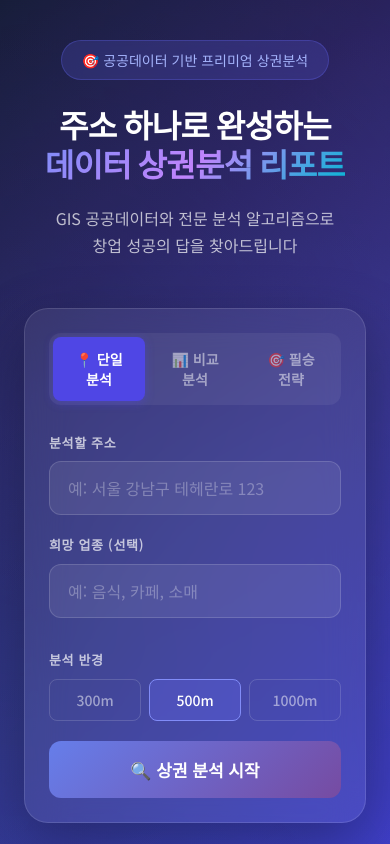
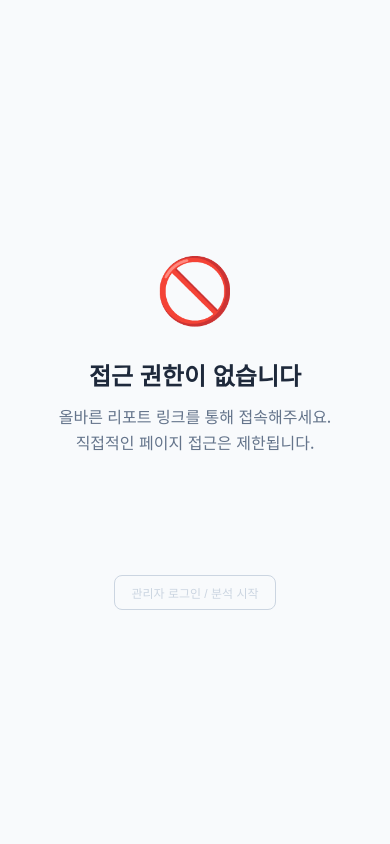
Before and after one commit to tube10081008-stack/sangkwon-report, a React (Vite) app: page / in a window 390 px wide. Shown: the top 844 px of the page. Built offline with nearby package versions, Linux system fonts and the light colour scheme.

Commit message:
feat: 모바일 가로 스크롤, URL 보안, PWA 적용

```diff
--- a/src/App.jsx
+++ b/src/App.jsx
@@ -1,5 +1,6 @@
 import { useState } from 'react';
 import { BrowserRouter as Router, Routes, Route } from 'react-router-dom';
+import AccessDenied from './pages/AccessDenied';
 import Landing from './pages/Landing';
 import ReportPage from './pages/ReportPage';
 import SharedReportPage from './pages/SharedReportPage';
@@ -8,7 +9,8 @@ function App() {
     return (
         <Router>
             <Routes>
-                <Route path="/" element={<Landing />} />
+                <Route path="/" element={<AccessDenied />} />
+                <Route path="/start-analysis" element={<Landing />} />
                 <Route path="/report" element={<ReportPage />} />
                 <Route path="/shared/:id" element={<SharedReportPage />} />
             </Routes>
--- a/src/index.css
+++ b/src/index.css
@@ -823,8 +823,9 @@ body {
 }
 
 .heatmap-tab {
-    flex: 1;
-    min-width: 0;
+    flex: none;
+    /* 크기 축소 방지 */
+    min-width: auto;
     padding: 10px 14px;
     border: none;
     border-radius: var(--radius-sm);
--- /dev/null
+++ b/src/pages/AccessDenied.jsx
@@ -0,0 +1,55 @@
+import { useNavigate } from 'react-router-dom';
+
+export default function AccessDenied() {
+    const navigate = useNavigate();
+
+    return (
+        <div style={{
+            height: '100vh',
+            display: 'flex',
+            flexDirection: 'column',
+            alignItems: 'center',
+            justifyContent: 'center',
+            background: '#f8fafc',
+            textAlign: 'center',
+            padding: '20px'
+        }}>
+            <div style={{ fontSize: '64px', marginBottom: '20px' }}>🚫</div>
+            <h1 style={{
+                fontSize: '24px',
+                fontWeight: '800',
+                color: '#1e293b',
+                marginBottom: '10px'
+            }}>접근 권한이 없습니다</h1>
+            <p style={{
+                color: '#64748b',
+                marginBottom: '40px',
+                lineHeight: '1.6'
+            }}>
+                올바른 리포트 링크를 통해 접속해주세요.<br />
+                직접적인 페이지 접근은 제한됩니다.
+            </p>
+
+            {/*
+                보안상 숨겨진 분석 시작 버튼
+                (투명도 0이지만 클릭 가능하거나, 특정 제스처로 활성화)
+                여기서는 간단히 아래쪽에 작게 표시
+            */}
+            <button
+                onClick={() => navigate('/start-analysis')}
+                style={{
+                    padding: '8px 16px',
+                    background: 'transparent',
+                    border: '1px solid #cbd5e1',
+                    borderRadius: '8px',
+                    color: '#cbd5e1',
+                    fontSize: '12px',
+                    cursor: 'pointer',
+                    marginTop: '80px'
+                }}
+            >
+                관리자 로그인 / 분석 시작
+            </button>
+        </div>
+    );
+}
--- a/vite.config.js
+++ b/vite.config.js
@@ -1,8 +1,29 @@
 import { defineConfig } from 'vite'
 import react from '@vitejs/plugin-react'
+import { VitePWA } from 'vite-plugin-pwa'
 
 export default defineConfig({
-    plugins: [react()],
+    plugins: [
+        react(),
+        VitePWA({
+            registerType: 'autoUpdate',
+            includeAssets: ['favicon.ico', 'apple-touch-icon.png', 'mask-icon.svg'],
+            manifest: {
+                name: '상권분석 리포트',
+                short_name: '상권리포트',
+                description: '데이터 기반 소상공인 상권분석 컨설팅',
+                theme_color: '#ffffff',
+                icons: [
+                    {
+                        src: 'icon.svg',
+                        type: 'image/svg+xml',
+                        sizes: 'any',
+                        purpose: 'any maskable'
+                    }
+                ]
+            }
+        })
+    ],
     server: {
         port: 5173,
         proxy: {
```
Also changed, not shown: package.json (+12 -11 lines), public/icon.svg (added), 1 other file (tests, documents, lock files or other folders).
